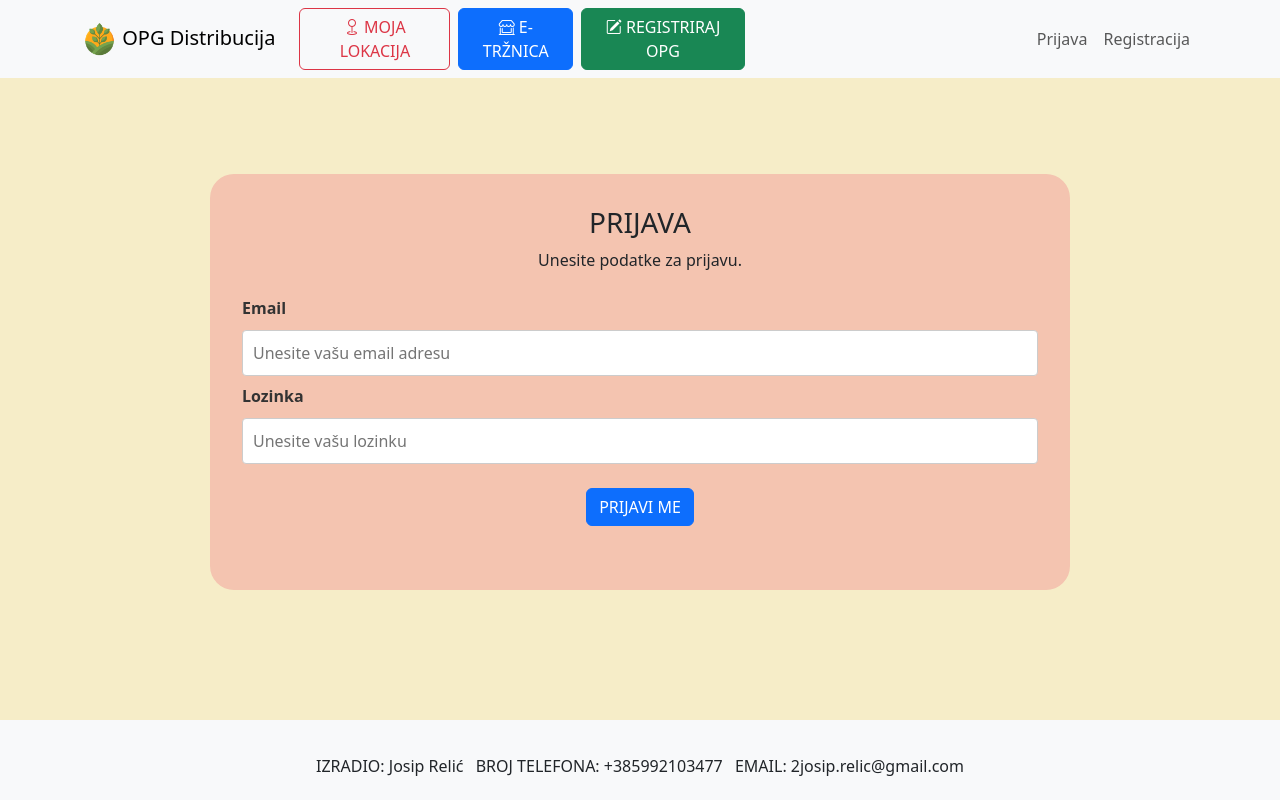
After one commit to JosipRelic/IIP-opg_distribucija, a Django app: page /korisnicki_racuni/prijava/ in a window 1280 px wide. The commit adds this page. Run offline with Django 5.2, Linux system fonts and the light colour scheme.

Commit message:
Dodavanje funkcionalnosti za prijavu kupca i opg-a

```diff
--- a/korisnicki_racuni/urls.py
+++ b/korisnicki_racuni/urls.py
@@ -5,4 +5,11 @@ from django.urls import path
 urlpatterns = [
     path('registrirajKorisnika/', views.registrirajKorisnika, name='registrirajKorisnika'),
     path('registrirajOpg/', views.registrirajOpg, name='registrirajOpg'),
+
+    path('prijava/', views.prijava, name='prijava'),
+    path('odjava/', views.odjava, name='odjava'),
+
+    path('mojRacun/', views.mojRacun, name='mojRacun'),
+    path('kupac_nadzorna_ploca/', views.kupac_nadzorna_ploca, name='kupac_nadzorna_ploca' ),
+    path('opg_nadzorna_ploca/', views.opg_nadzorna_ploca, name='opg_nadzorna_ploca' )
 ]
--- a/korisnicki_racuni/views.py
+++ b/korisnicki_racuni/views.py
@@ -2,11 +2,32 @@ from django.shortcuts import render, redirect
 from .forms import FormaKorisnik
 from opg.forms import FormaOpg
 from .models import User, KorisnickiProfil
-from django.contrib import messages
+from .utils import detektirajKorisnika
+from django.contrib import messages, auth
+from django.contrib.auth.decorators import login_required, user_passes_test
+from django.core.exceptions import PermissionDenied
 
-# Create your views here.
+
+# Ogranici pristup stranicama kupca od strane opg-a
+def provjeri_korisnika_opg(user):
+    if user.role == 1:
+        return True
+    else:
+        raise PermissionDenied
+
+# Ogranici pristup stranicama opg-a od strane kupca
+def provjeri_korisnika_kupac(user):
+    if user.role == 2:
+        return True
+    else:
+        raise PermissionDenied
+
+
 def registrirajKorisnika(request):
-    if request.method == 'POST':
+    if request.user.is_authenticated:
+        messages.warning(request, 'Već ste prijavljeni!')
+        return redirect('nadzorna_ploca')
+    elif request.method == 'POST':
         forma = FormaKorisnik(request.POST)
         if forma.is_valid():
             # KREIRAJ KORISNIKA POMOĆU FORME
@@ -41,7 +62,10 @@ def registrirajKorisnika(request):
 
 
 def registrirajOpg(request):
-    if request.method == 'POST':
+    if request.user.is_authenticated:
+        messages.warning(request, 'Već ste prijavljeni!')
+        return redirect('nadzorna_ploca')
+    elif request.method == 'POST':
         forma = FormaKorisnik(request.POST)
         opg_forma = FormaOpg(request.POST, request.FILES)
         if forma.is_valid() and opg_forma.is_valid():
@@ -73,3 +97,44 @@ def registrirajOpg(request):
     }
 
     return render(request, 'korisnicki_racuni/registriraj_opg.html', context)
+
+def prijava(request):
+    if request.user.is_authenticated:
+        messages.warning(request, 'Već ste prijavljeni!')
+        return redirect('mojRacun')
+    elif request.method == 'POST':
+        email = request.POST['email']
+        lozinka = request.POST['lozinka']
+
+        user = auth.authenticate(email=email, password=lozinka)
+
+        if user is not None:
+            auth.login(request, user)
+            messages.success(request, 'Prijavljeni ste.')
+            return redirect('mojRacun')
+        else:
+            messages.error(request, 'Neispravni podatci za prijavu!')
+            return redirect('prijava')
+    return render(request, 'korisnicki_racuni/prijava.html')
+
+
+def odjava(request):
+    auth.logout(request)
+    messages.info(request, 'Odjavljeni ste.')
+    return redirect('prijava')
+
+@login_required(login_url='prijava')
+def mojRacun(request):
+    user = request.user
+    redirectUrl = detektirajKorisnika(user)
+    return redirect(redirectUrl)
+
+@login_required(login_url='prijava')
+@user_passes_test(provjeri_korisnika_kupac)
+def kupac_nadzorna_ploca(request):
+    return render(request, 'korisnicki_racuni/kupac_nadzorna_ploca.html')
+
+@login_required(login_url='prijava')
+@user_passes_test(provjeri_korisnika_opg)
+def opg_nadzorna_ploca(request):
+    return render(request, 'korisnicki_racuni/opg_nadzorna_ploca.html')
--- a/opg_distribucija/settings.py
+++ b/opg_distribucija/settings.py
@@ -135,3 +135,9 @@ MEDIA_ROOT = BASE_DIR /'media'
 # https://docs.djangoproject.com/en/5.0/ref/settings/#default-auto-field
 
 DEFAULT_AUTO_FIELD = 'django.db.models.BigAutoField'
+
+
+from django.contrib.messages import constants as messages
+MESSAGE_TAGS = {
+    messages.ERROR: 'danger',
+}
--- /dev/null
+++ b/templates/403.html
@@ -0,0 +1 @@
+<h1>Nemate pristup ovoj stranici!</h1>
--- a/templates/includes/alerts.html
+++ b/templates/includes/alerts.html
@@ -1,6 +1,6 @@
 {% if messages %}
 {% for message in messages %}
-   <div class="alert alert-success d-flex align-items-center" role="alert">
+   <div class="alert alert-{{message.tags}} d-flex align-items-center" role="alert">
        <div>
            <i class="bi bi-check-circle pe-1"></i> <strong>{{message}}</strong>
        </div>
--- a/templates/includes/navbar.html
+++ b/templates/includes/navbar.html
@@ -74,21 +26,31 @@
                         E-TRŽNICA
                         </button>
                   </li>
+                {% if user.is_authenticated is not True %}
                   <li class="nav-item ms-2">
                       <button type="button" class="btn btn-success" onclick="window.location.href='{% url 'registrirajOpg' %}';">
                         <i class="bi bi-pencil-square"></i>
                         REGISTRIRAJ OPG
                       </button>
-
+                {% endif %}
 
               </ul>
               <ul class="nav navbar-nav ms-auto w-100 justify-content-end">
+                {% if user.is_authenticated %}
+                <li class="nav-item">
+                  <a class="nav-link" href="{% url 'mojRacun' %}">Moj račun</a>
+                </li>
+                <li class="nav-item">
+                  <a class="nav-link text-danger" href="{% url 'odjava' %}">Odjava</a>
+                </li>
+                {% else %}
                   <li class="nav-item">
-                      <a class="nav-link" href="#">Prijava</a>
+                      <a class="nav-link" href="{% url 'prijava' %}">Prijava</a>
                   </li>
                   <li class="nav-item">
                       <a class="nav-link" href="{% url 'registrirajKorisnika' %}">Registracija</a>
                   </li>
+                {% endif %}
               </ul>
           </div>
       </div>
--- /dev/null
+++ b/templates/korisnicki_racuni/prijava.html
@@ -0,0 +1,37 @@
+{% extends 'base.html' %}
+{% load static %}
+
+{% block sadrzaj %}
+
+<main>
+    <div class="container pb-4">
+            <form action="{% url 'prijava' %}" method="POST" enctype="multipart/form-data">
+                {% csrf_token %}
+                <div class="reg_korisnik">
+                    <div class="row">
+                        <div class="col-lg-12 col-md-12 col-sm-12 col-xs-12 text-center">
+                            <h3>PRIJAVA</h3>
+                            <p>Unesite podatke za prijavu.</p>
+                        </div>
+                        <div class="col-lg-12 col-md-12 col-sm-12 col-xs-12 mt-2">
+                            <label>Email</label>
+                            <input type='email' name='email' placeholder='Unesite vašu email adresu'>
+                        </div>
+                        <div class="col-lg-12 col-md-12 col-sm-12 col-xs-12 mt-2">
+                            <label>Lozinka</label>
+                            <input type='password' name='lozinka' placeholder='Unesite vašu lozinku'>
+                        </div>
+                        <div class="col-lg-12 col-md-12 col-sm-12 col-xs-12 mt-4 text-center">
+                            <button type="submit" class="btn btn-primary">PRIJAVI ME</button>
+                        </div>
+                        <div class="col-lg-12 col-md-12 col-sm-12 col-xs-12 mt-4 mb-2 text-center">
+                            <!--UČITAVANJE ALERTA-->
+                            {% include 'includes/alerts.html' %}
+                        </div>
+                    </div>
+                </div>
+            </form>
+    </div>
+ </main>
+
+{% endblock sadrzaj %}
```
Also changed, not shown: other parts of templates/includes/navbar.html (+0 -48 lines), korisnicki_racuni/models.py (+8 -1 lines), korisnicki_racuni/utils.py (added, +13 -0 lines), templates/korisnicki_racuni/kupac_nadzorna_ploca.html (added, +14 -0 lines), templates/korisnicki_racuni/opg_nadzorna_ploca.html (added, +14 -0 lines).
